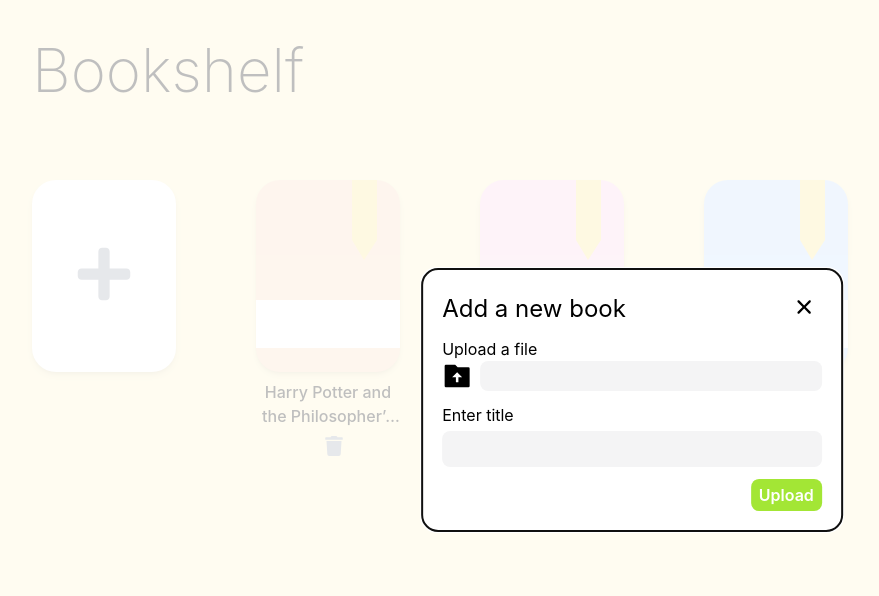
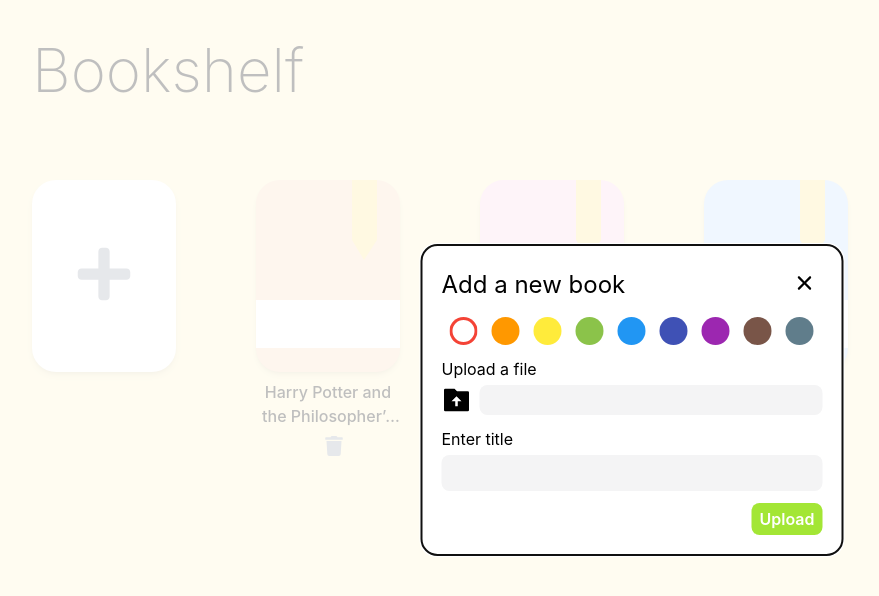
Before and after one commit to pjyi2147/StorybookGPT, a React (Create React App) app in the folder storybook-ai/: page / in a window 1280 px wide. Both pictures are taken after a click on the element 112 px from the left and 276 px from the top of the page. Shown: the top 596 px of the page, without its empty margins (8-887 px from the left). Built offline with nearby package versions, Linux system fonts and the light colour scheme.

Commit message:
added colour picker

```diff
--- a/storybook-ai/package.json
+++ b/storybook-ai/package.json
@@ -9,6 +9,7 @@
     "fastify": "^4.24.3",
     "flowbite-react": "^0.6.4",
     "react": "^18.2.0",
+    "react-color": "^2.19.3",
     "react-dom": "^18.2.0",
     "react-icons": "^4.12.0",
     "react-modal": "^3.16.1",
--- a/storybook-ai/src/components/AddCard.js
+++ b/storybook-ai/src/components/AddCard.js
@@ -4,6 +4,7 @@ import { IoIosClose } from "react-icons/io"
 import { RiFolderUploadFill } from "react-icons/ri"
 import { useState } from 'react';
 import Modal from "react-modal";
+import { CirclePicker } from "react-color";
 
 export default function AddCard() {
   const [modalIsOpen, setIsOpen] = useState(false);
@@ -13,6 +14,12 @@ export default function AddCard() {
   function closeModal() {
     setIsOpen(false);
   }
+
+  const [color, setColor] = useState("#f44336");
+
+  const handleChangeComplete = (color) => {
+    setColor(color);
+  };
 
   return (
     <>
@@ -25,8 +32,13 @@ export default function AddCard() {
             <div className="text-2xl self-end pr-40">Add a new book</div>
             <button onClick={closeModal}><IoIosClose className="hover:scale-110 text-4xl" /></button>
           </div>
-          <form className="flex flex-col">
-            <div>Upload a file</div>
+          <form className="flex flex-col mt-1">
+            <CirclePicker className="pb-2 px-2" width="395px"
+              color={color}
+              colors={["#f44336", "#ff9800", "#ffeb3b", "#8bc34a", "#2196f3", "#3f51b5", "#9c27b0", "#795548", "#607d8b"]}
+              onChange={handleChangeComplete}
+              />
+            <div className="my-1">Upload a file</div>
             <div className="flex flex-row justify-between pb-3">
               <label><RiFolderUploadFill className="hover:text-zinc-500 cursor-pointer text-3xl" /><input className="hidden" type="file" accept=".txt" required/></label>
               <div className="bg-zinc-100 w-full ml-2 rounded-lg border-0 px-2 py-0.5"></div>
```
Also changed, not shown: 1 other file (tests, documents, lock files or other folders).
